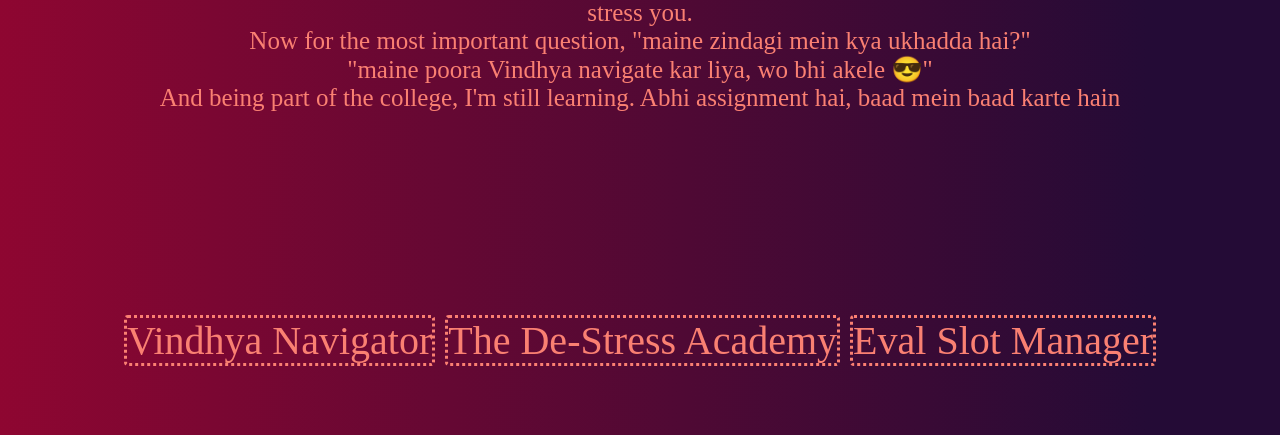
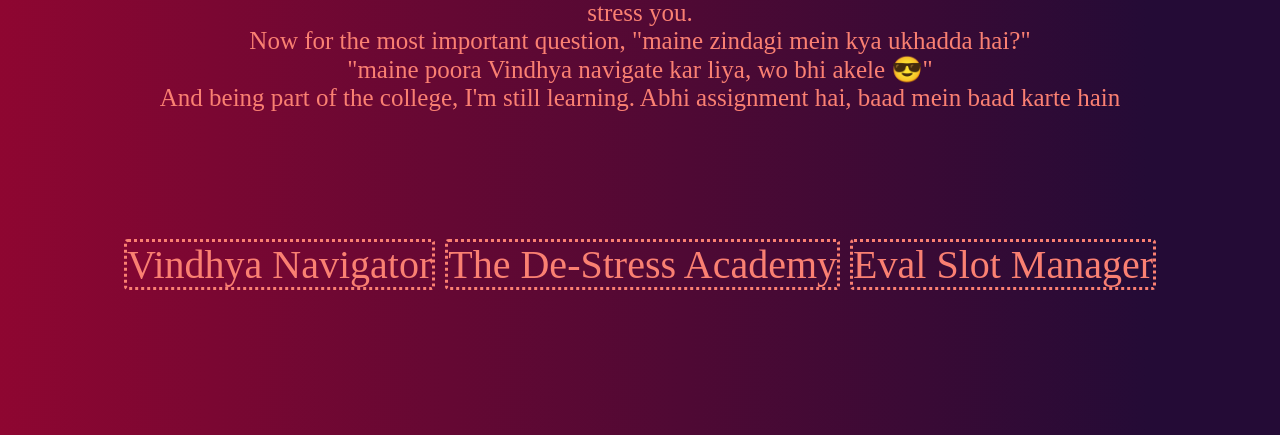
Before and after one commit to bhavberi/IIIT-YONO, a Flask app: page / in a window 1280 px wide. Shown: the part 365-800 px from the top of the page. Run offline with Flask 2, Linux system fonts and the light colour scheme.

Commit message:
Decreased Padding in Main Page Buttons

```diff
--- a/templates/index.html
+++ b/templates/index.html
@@ -18,7 +18,7 @@
 		"maine poora Vindhya navigate kar liya, wo bhi akele 😎"<br>
 		And being part of the college, I'm still learning. Abhi assignment hai, baad mein baad karte hain
 	</p>
-	<p style="font-size: 40px; color: salmon; text-align: center; padding-top: 8%;">
+	<p style="font-size: 40px; color: salmon; text-align: center; padding-top: 2%;">
 		<a href="{{ url_for('navigate_form') }}"
 			style="color: salmon; text-decoration: none; border-style: dotted; border-radius: 4px;">Vindhya
 			Navigator</a>
```
